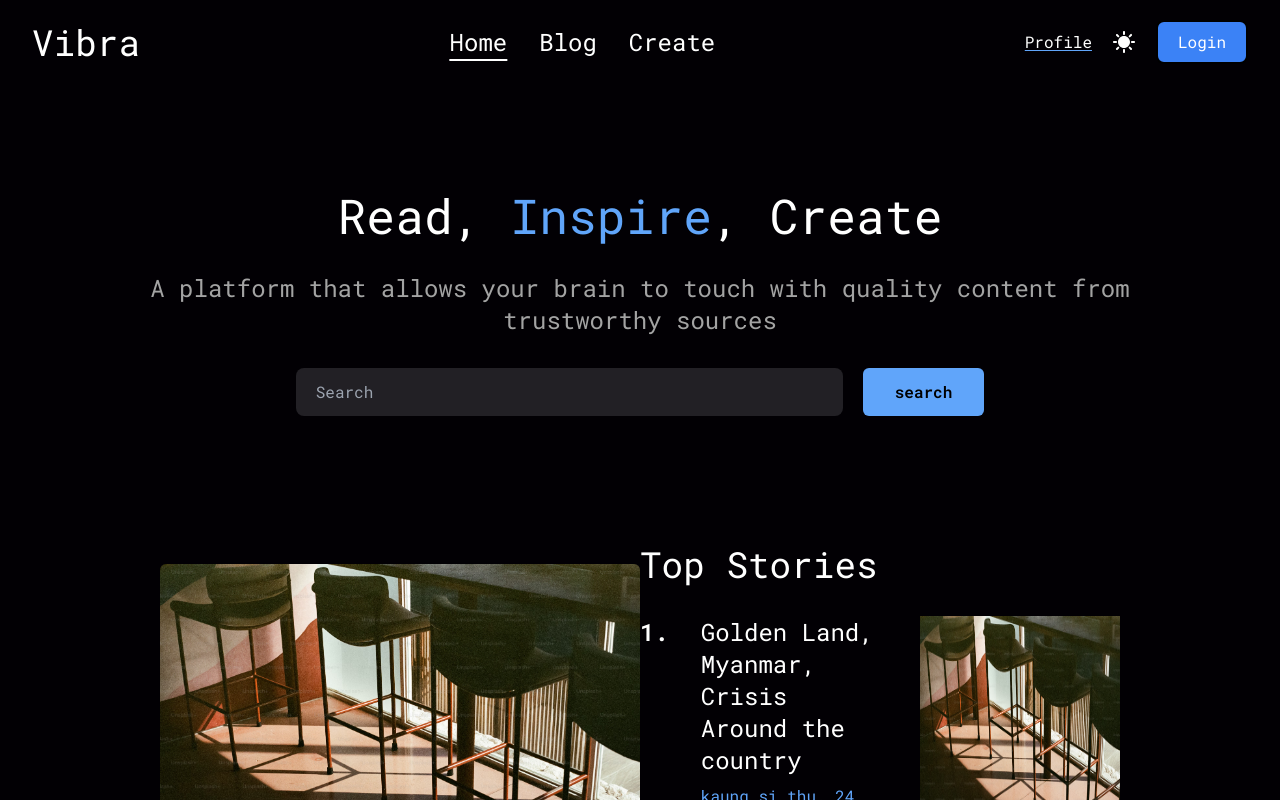
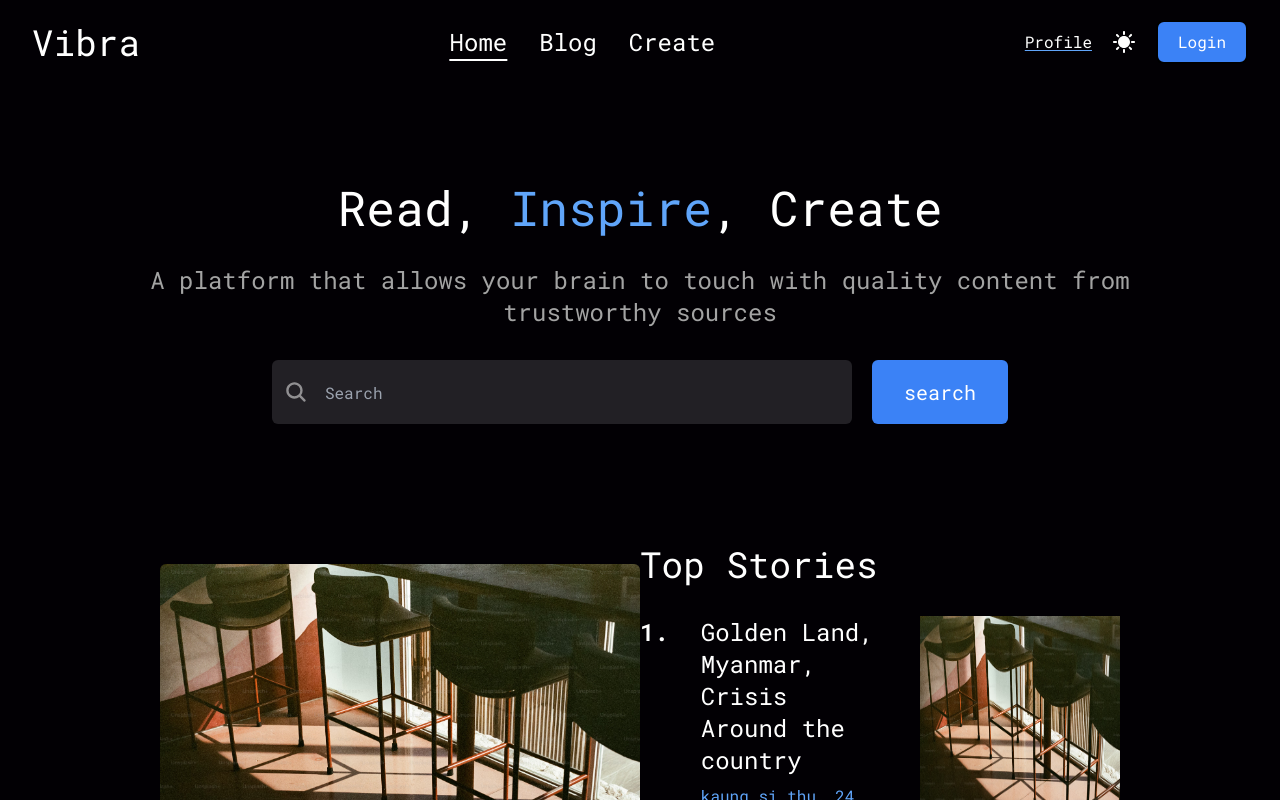
Before and after one commit to Kaungsithu-2396/Vibra_FE, a Next.js app: page / in a window 1280 px wide. Shown: the top 800 px of the page. Built offline with nearby package versions, Linux system fonts and the light colour scheme.

Commit message:
delete selected image in post creation form

```diff
--- a/src/app/blog/layout.tsx
+++ b/src/app/blog/layout.tsx
@@ -1,6 +1,7 @@
 import Link from "next/link";
 import React from "react";
 import NavForBlog from "../ui/Blog/NavForBlog";
+import Search from "@/components/Search";
 
 export default function Layout({
     children,
@@ -9,14 +10,17 @@ export default function Layout({
 }>) {
     return (
         <div className="">
-            <input
+            {/* <input
                 type="text"
                 name=""
                 className=" outline-none bg-zinc-500/20 p-3 m-6 rounded-lg"
                 size={40}
                 placeholder="Search"
                 id=""
-            />
+            /> */}
+            <div className="flex justify-start m-5 items-center">
+                <Search isSearchBtn={false} size={30} />
+            </div>
             <NavForBlog />
             {children}
         </div>
--- a/src/app/page.tsx
+++ b/src/app/page.tsx
@@ -1,6 +1,7 @@
 import BlogCard from "./ui/Home/BlogCard";
 import TopStoryCard from "./ui/Home/TopStoryCard";
 import Link from "next/link";
+import Search from "@/components/Search";
 const categoryList = [
     {
         id: 1,
@@ -52,17 +53,7 @@ export default function Home() {
                         content from trustworthy sources
                     </h2>
                     <span className="flex gap-5">
-                        <input
-                            type="text"
-                            name=""
-                            size={50}
-                            placeholder="Search"
-                            className="bg-zinc-400/20 px-5 py-3 rounded-lg"
-                            id=""
-                        />
-                        <button className="   bg-blue-400 px-8 text-black rounded-md font-bold py-3 hover:scale-105 hover:font-bold duration-500 delay-400">
-                            search
-                        </button>
+                        <Search isSearchBtn={true} size={50} />
                     </span>
                 </div>
             </section>
--- a/src/app/profile/save/page.tsx
+++ b/src/app/profile/save/page.tsx
@@ -5,8 +5,8 @@ export default function page() {
     return (
         <section>
             {!postCount && (
-                <p className="h-screen flex justify-center items-center gap-y-5 text-3xl">
-                    no <span className="text-blue-500 px-4"> saved </span>  posts
+                <p className=" min-h-screen flex justify-center items-center gap-y-5 text-3xl">
+                    no <span className="text-blue-500 px-4"> saved </span> posts
                 </p>
             )}
         </section>
--- a/src/app/ui/Form.tsx
+++ b/src/app/ui/Form.tsx
@@ -23,7 +23,7 @@ export default function Form() {
         setError,
         formState: { errors },
     } = useForm<formInput>();
-    console.log(errors);
+
     const onSubmit: SubmitHandler<formInput> = (data) => {
         const { description, file, title } = data;
         const transformData = {
@@ -58,6 +58,12 @@ export default function Form() {
             return categoryCol.filter((item) => item !== value);
         });
     };
+    const fileDeleteHandler = () => {
+        setPreview("");
+        reset({
+            file: "",
+        });
+    };
 
     return (
         <>
@@ -65,7 +71,7 @@ export default function Form() {
                 action=""
                 method="post"
                 onSubmit={handleSubmit(onSubmit)}
-                className=" flex flex-col justify-center px-5 py-5 gap-5  h-screen m-5"
+                className=" flex flex-col justify-center px-5 py-5 gap-5 h-screen"
             >
                 <div className="text-center my-5 text-3xl">
                     <label htmlFor="title">Create Post</label>
@@ -200,11 +206,16 @@ export default function Form() {
                             )}
                         </div>
                     </div>
+
                     {/* file */}
                     <div className="">
-                        <label htmlFor="" className="text-2xl text-neutral-400">
+                        <label
+                            htmlFor="file"
+                            className="text-2xl text-neutral-400"
+                        >
                             Featured photo
                         </label>
+
                         <input
                             type="file"
                             {...register("file", {
@@ -216,7 +227,7 @@ export default function Form() {
                                 const maxFileUploadSize =
                                     sizeInMB * 1024 * 1024;
                                 if (
-                                    e.target.files[0].size > maxFileUploadSize
+                                    e.target.files[0]?.size > maxFileUploadSize
                                 ) {
                                     reset({
                                         file: "",
@@ -228,9 +239,15 @@ export default function Form() {
                                         message: `Photo must be under ${sizeInMB} MB`,
                                     });
                                 } else {
+                                    if (!e.target.files[0]?.size) {
+                                        setPreview("");
+                                    } else {
                                         setPreview(
-                                        URL.createObjectURL(e.target.files[0])
+                                            URL.createObjectURL(
+                                                e.target.files[0]
+                                            )
                                         );
+                                    }
                                 }
                             }}
                             accept="image/jpeg, image/png"
@@ -239,11 +256,23 @@ export default function Form() {
                         />
 
                         {preview && (
+                            <div className="relative max-w-[300px]">
                                 <img
                                     src={preview}
                                     alt="preview image for selected file"
-                                className=" max-w-[300px] rounded-md"
+                                    className="   rounded-md "
                                 />
+
+                                <div className="absolute opacity-0 hover:opacity-100 duration-200 delay-200 cursor-pointer top-0 w-full bg-black/50 h-full">
+                                    {" "}
+                                    <p
+                                        className="flex justify-center hover:text-red-400 underline underline-offset-2 w-full h-full items-center"
+                                        onClick={fileDeleteHandler}
+                                    >
+                                        Delete
+                                    </p>
+                                </div>
+                            </div>
                         )}
                         <p className="text-red-400 pt-2">
                             {errors?.file?.type === "required" &&
--- a/src/app/ui/Home/BlogCard.tsx
+++ b/src/app/ui/Home/BlogCard.tsx
@@ -17,7 +17,6 @@ export default function BlogCard({
     horizontal,
     id,
 }: blogCard) {
-    console.log(typeof Category);
     return (
         <>
             <div
--- /dev/null
+++ b/src/components/Search.tsx
@@ -0,0 +1,36 @@
+"use client";
+import React, { useState } from "react";
+import { Input } from "./ui/input";
+import { IoSearch } from "react-icons/io5";
+interface searchBtn {
+    isSearchBtn: Boolean;
+    size: number;
+}
+export default function Search({ isSearchBtn, size }: searchBtn) {
+    const [keyWord, setKeyWord] = useState<string>("");
+    const onChangeHandler = (e: React.ChangeEvent<HTMLInputElement>) => {
+        setKeyWord(e.target.value);
+    };
+    return (
+        <>
+            <div className="relative">
+                <IoSearch
+                    className={`text-2xl absolute text-white/50 top-5 left-3`}
+                />
+                <Input
+                    placeholder="Search"
+                    size={size}
+                    className=" border-0   pl-[3.3rem]  bg-zinc-400/20"
+                    onChange={onChangeHandler}
+                    value={keyWord}
+                />
+            </div>
+
+            {isSearchBtn && (
+                <button className="  text-xl  bg-blue-500 px-8  rounded-md py-2  hover:text-black duration-500 delay-400">
+                    search
+                </button>
+            )}
+        </>
+    );
+}
```
Lines whose indentation alone changed are shown as unchanged.
